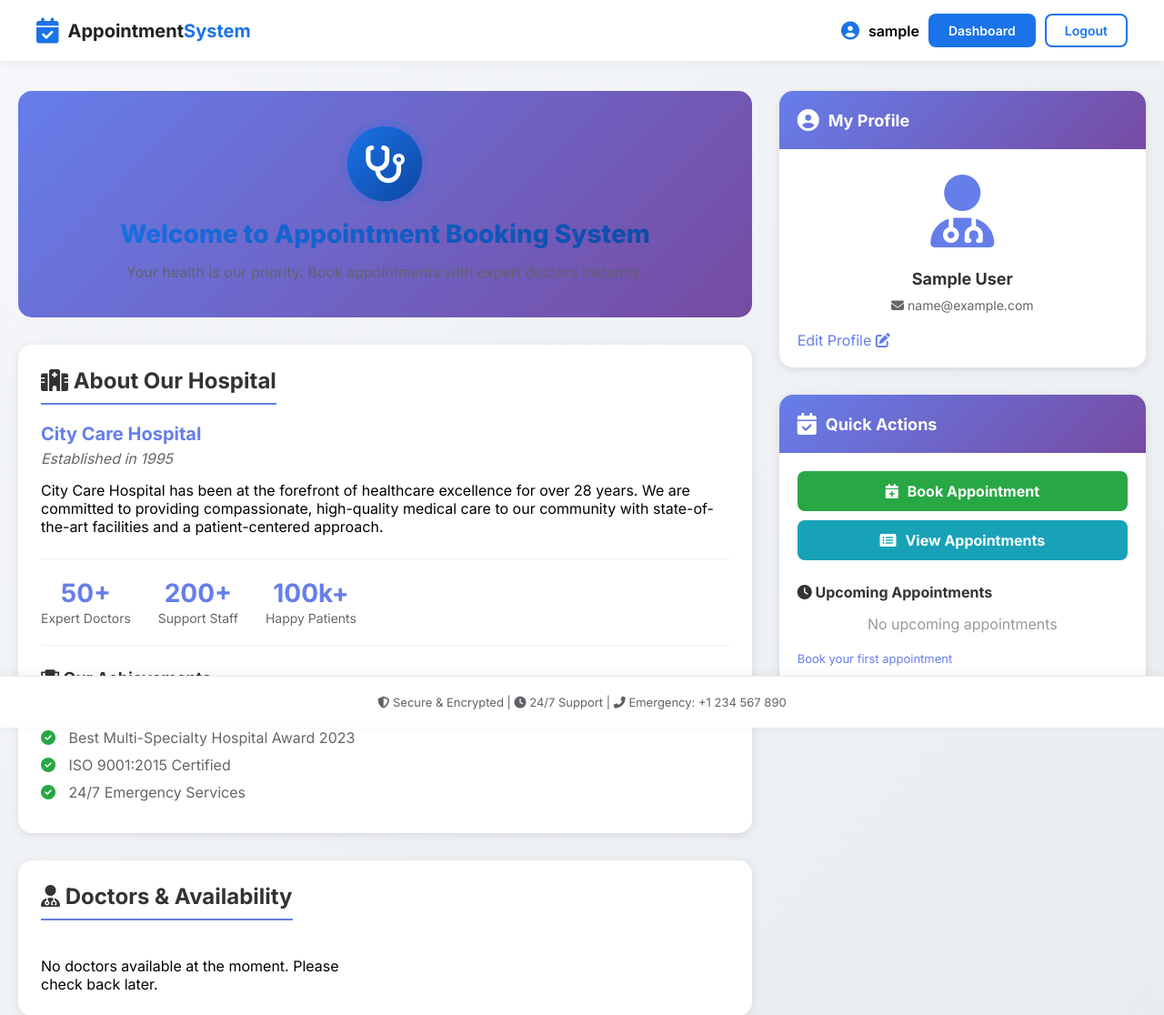
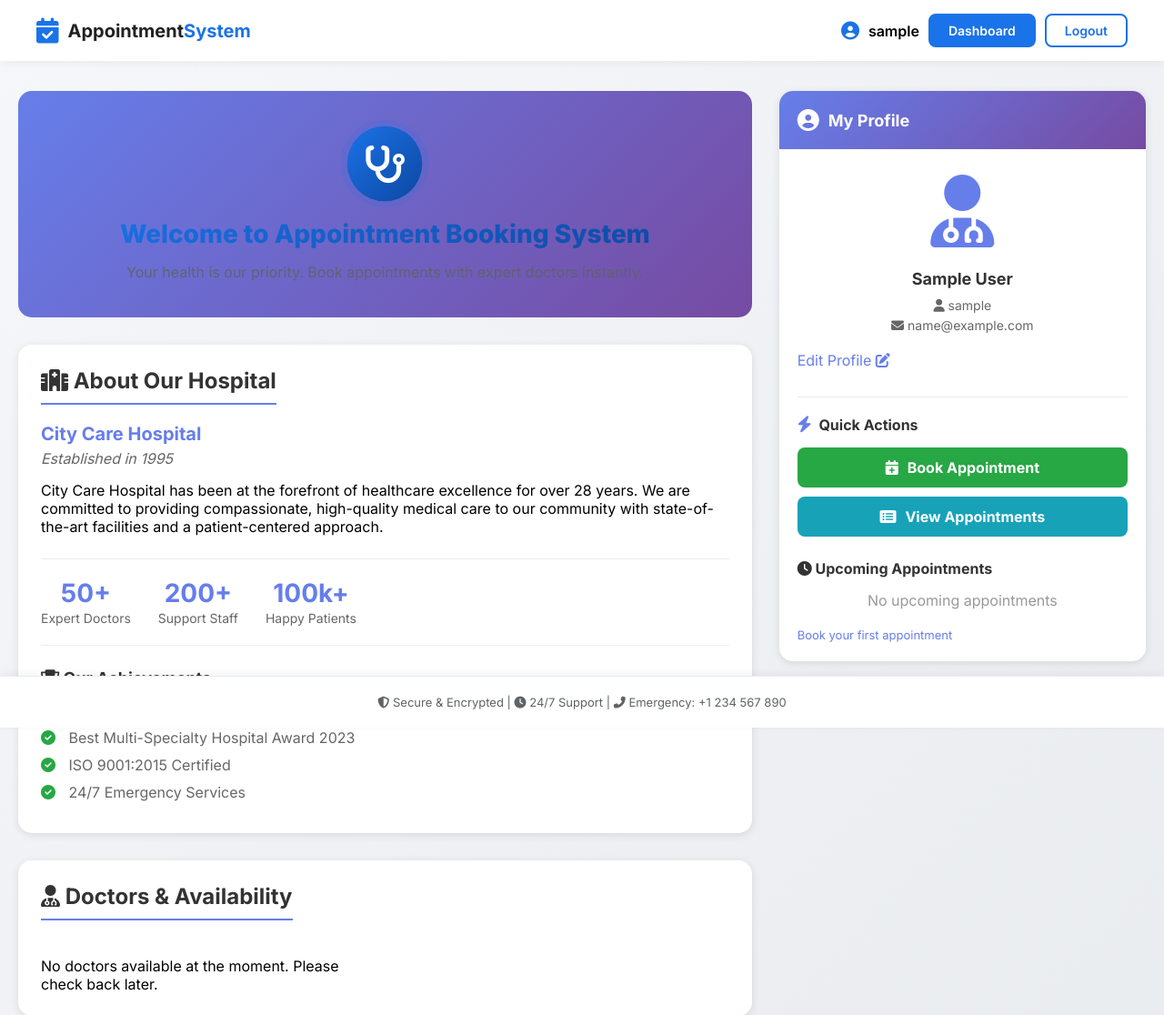
Before and after one commit to samiksha-2702/Appointment-Booking-system, a Django app: page / in a window 1280 px wide. Shown: the top 1116 px of the page at 91% size. Run offline with Django 5.2, Linux system fonts and the light colour scheme; the visitor is signed in with stand-in values (Sample User, id 1).

Commit message:
updated dashboard

```diff
--- a/appointment/models.py
+++ b/appointment/models.py
@@ -44,6 +44,7 @@ class Profile(models.Model):
     user = models.OneToOneField(User, on_delete=models.CASCADE)
     phone = models.CharField(max_length=15, blank=True)
     image = models.ImageField(upload_to='profiles/', blank=True)
+    bio = models.TextField(blank=True)
 
     def __str__(self):
         return self.user.username
--- a/appointment/views.py
+++ b/appointment/views.py
@@ -176,7 +176,13 @@ def update_profile(request):
 
         if form.is_valid():
             form.save()
-            return redirect('dashboard')
+
+            # save profile image separately
+            profile = request.user.profile
+            if request.FILES.get('image'):
+                profile.image = request.FILES.get('image')
+                profile.save()
+
     else:
         form = UpdateProfileForm(instance=request.user)
 
--- a/appointmentsystem/settings.py
+++ b/appointmentsystem/settings.py
@@ -121,3 +121,9 @@ USE_TZ = True
 # https://docs.djangoproject.com/en/6.0/howto/static-files/
 
 STATIC_URL = 'static/'
+STATICFILES_DIRS = [
+    os.path.join(BASE_DIR, 'static')
+]
+
+MEDIA_URL = '/media/'
+MEDIA_ROOT = os.path.join(BASE_DIR, 'media')
--- a/appointmentsystem/urls.py
+++ b/appointmentsystem/urls.py
@@ -14,10 +14,14 @@ Including another URLconf
     1. Import the include() function: from django.urls import include, path
     2. Add a URL to urlpatterns:  path('blog/', include('blog.urls'))
 """
+from django.conf import settings
 from django.contrib import admin
 from django.urls import path, include
+from django.conf.urls.static import static
 
 urlpatterns = [
     path('admin/', admin.site.urls),
     path('', include('appointment.urls')),
 ]
+if settings.DEBUG:
+    urlpatterns += static(settings.MEDIA_URL, document_root=settings.MEDIA_ROOT)
--- a/templates/dashboard.html
+++ b/templates/dashboard.html
@@ -102,40 +102,53 @@
         <i class="fas fa-user-circle"></i>
         <h3>My Profile</h3>
       </div>
+
       <div class="card-content">
         {% if request.user.is_authenticated %}
           <div class="user-info">
+            <!-- Profile Image -->
             <div class="user-avatar">
+              {% if request.user.profile.image %}
+                <img src="{{ request.user.profile.image.url }}" alt="Profile" class="profile-img">
+              {% else %}
                 <i class="fas fa-user-md"></i>
-            </div>
-            <div class="user-details">
-              <h4>{{ request.user.get_full_name|default:request.user.username }}</h4>
-              <p><i class="fas fa-envelope"></i> {{ request.user.email }}</p>
-              {% if request.user.phone %}
-                <p><i class="fas fa-phone"></i> {{ request.user.phone }}</p>
               {% endif %}
             </div>
-          </div>
-          <div class="profile-actions">
-            <a href="{% url 'update_profile' %}" class="profile-link">Edit Profile <i class="fas fa-edit"></i></a>
-          </div>
-        {% else %}
-          <div class="guest-info">
-            <p>You are not logged in</p>
-            <a href="{% url 'signin' %}" class="login-link">Login to your account</a>
-          </div>
+
+            <!-- User Details -->
+            <div class="user-details">
+              <h4>
+                {{ request.user.first_name }} {{ request.user.last_name|default:"" }}
+                {% if not request.user.first_name %}
+                  {{ request.user.username }}
+                {% endif %}
+              </h4>
+
+              <p><i class="fas fa-user"></i> {{ request.user.username }}</p>
+              <p><i class="fas fa-envelope"></i> {{ request.user.email }}</p>
+
+              {% if request.user.profile.phone %}
+                <p><i class="fas fa-phone"></i> {{ request.user.profile.phone }}</p>
+              {% endif %}
+
+              {% if request.user.profile.bio %}
+                <p><i class="fas fa-info-circle"></i> {{ request.user.profile.bio }}</p>
               {% endif %}
             </div>
           </div>
 
-    <!-- Booking Tab -->
-    <div class="sidebar-card booking-card">
-      <div class="card-header">
-        <i class="fas fa-calendar-check"></i>
-        <h3>Quick Actions</h3>
+          <!-- Edit Profile Button -->
+          <div class="profile-actions">
+            <a href="{% url 'update_profile' %}" class="profile-link">
+              Edit Profile <i class="fas fa-edit"></i>
+            </a>
           </div>
-      <div class="card-content">
-        {% if request.user.is_authenticated %}
+
+          <!-- Quick Actions Section - Moved Below Profile -->
+          <div class="quick-actions-section">
+            <h4 class="quick-actions-title">
+              <i class="fas fa-bolt"></i> Quick Actions
+            </h4>
             <div class="action-buttons">
               <a href="{% url 'book_appointment' %}" class="action-btn book-btn">
                 <i class="fas fa-calendar-plus"></i>
@@ -145,6 +158,7 @@
                 <i class="fas fa-list-alt"></i>
                 View Appointments
               </a>
+            </div>
           </div>
 
           <!-- Upcoming Appointments Preview -->
@@ -175,12 +189,17 @@
               <a href="{% url 'book_appointment' %}" class="book-now-link">Book your first appointment</a>
             {% endif %}
           </div>
+
         {% else %}
+          <div class="guest-info">
+            <p>You are not logged in</p>
+            <a href="{% url 'signin' %}" class="login-link">Login to your account</a>
+          </div>
           <div class="guest-actions">
             <p>Please login to book appointments and view your schedule</p>
             <div class="auth-buttons">
               <a href="{% url 'signin' %}" class="signin-btn">Sign In</a>
-              <a href="{% url 'signup' %}" class="signup-btn">Sign Up</a>
+              <a href="{% url 'register' %}" class="signup-btn">Sign Up</a>
             </div>
           </div>
         {% endif %}
@@ -480,9 +499,38 @@
     display: inline-block;
     color: #667eea;
     text-decoration: none;
+    margin-bottom: 20px;
   }
 
-  /* Booking Card */
+  .profile-img {
+    width: 80px;
+    height: 80px;
+    border-radius: 50%;
+    object-fit: cover;
+    border: 3px solid #667eea;
+  }
+
+  /* Quick Actions Section */
+  .quick-actions-section {
+    margin-top: 10px;
+    padding-top: 20px;
+    border-top: 1px solid #e9ecef;
+  }
+
+  .quick-actions-title {
+    font-size: 16px;
+    margin-bottom: 15px;
+    color: #333;
+    display: flex;
+    align-items: center;
+    gap: 8px;
+  }
+
+  .quick-actions-title i {
+    color: #667eea;
+    font-size: 18px;
+  }
+
   .action-buttons {
     display: flex;
     flex-direction: column;
```
Also changed, not shown: appointment/migrations/0003_profile_bio.py (added), profiles/822309.jpg (deleted). Lines whose indentation alone changed are shown as unchanged.
